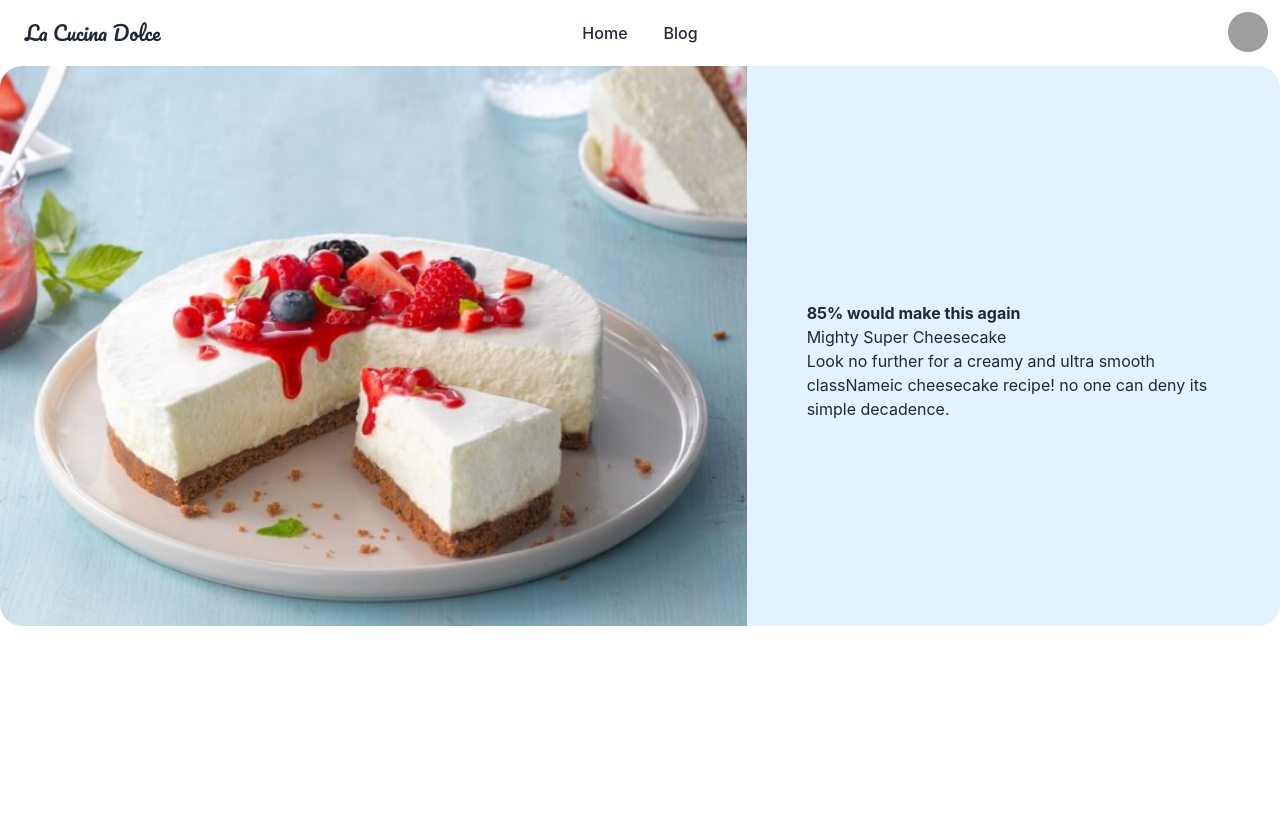
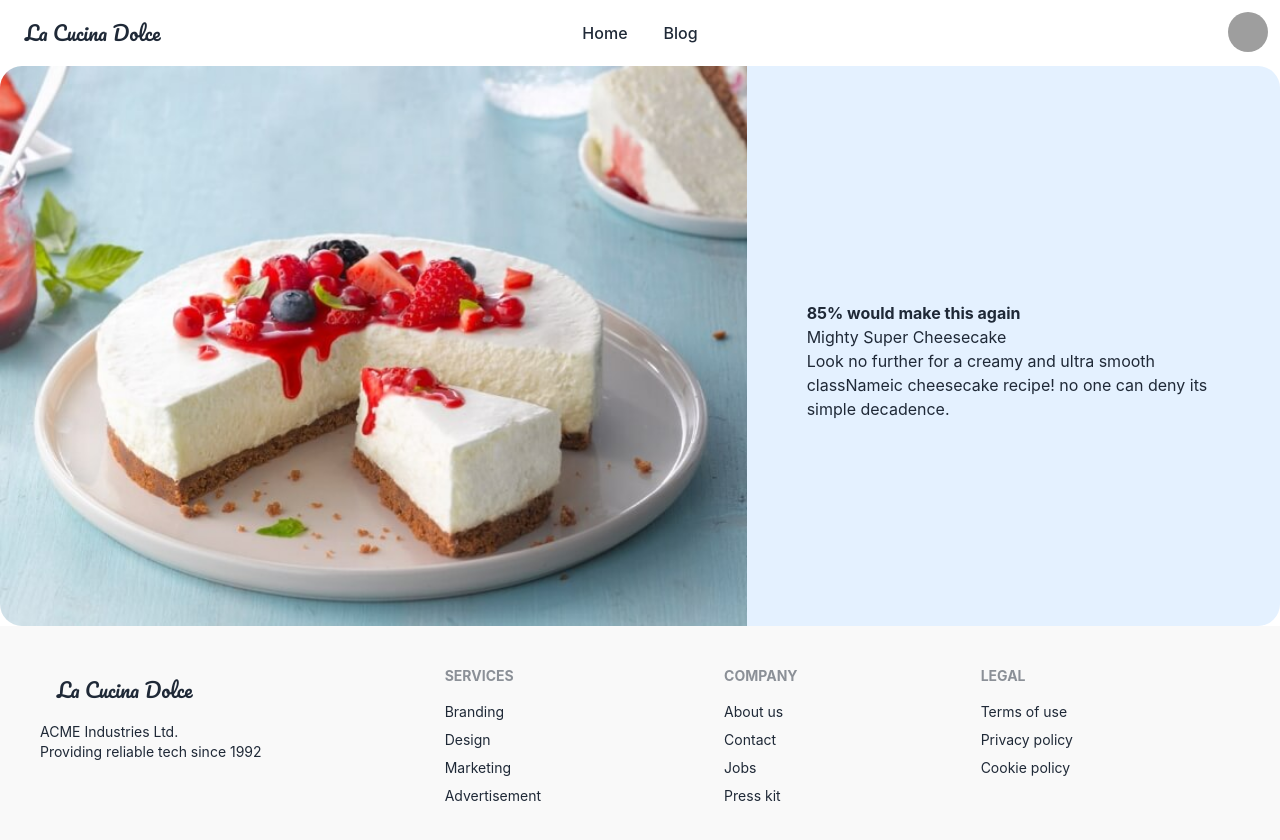
Before and after one commit to Himangsu-Roy/la-cucina-dolce-client, a React (Vite) app: page / in a window 1280 px wide. Shown: the top 840 px of the page. Before the commit the page ends 800 px from the top, so only its background shows below. Built offline with nearby package versions, Linux system fonts and the light colour scheme; grey boxes are pictures that could not be loaded.

Commit message:
footer added

```diff
--- a/src/App.jsx
+++ b/src/App.jsx
@@ -9,7 +9,8 @@
 
   return (
     <>
-      <Home/>
+      <Home />
+
     </>
   )
 }
--- /dev/null
+++ b/src/components/Footer/Footer.jsx
@@ -0,0 +1,45 @@
+import React from "react";
+import { Link } from "react-router-dom";
+
+const Footer = () => {
+  return (
+    <footer className="footer p-10 bg-[#F9F9F9] text-base-content">
+      <div>
+        <Link
+          to="/"
+          className="btn btn-ghost normal-case text-xl"
+          style={{ fontFamily: "Pacifico, cursive" }}
+        >
+          La Cucina Dolce
+        </Link>
+        <p>
+          ACME Industries Ltd.
+          <br />
+          Providing reliable tech since 1992
+        </p>
+      </div>
+      <div>
+        <span className="footer-title">Services</span>
+        <a className="link link-hover">Branding</a>
+        <a className="link link-hover">Design</a>
+        <a className="link link-hover">Marketing</a>
+        <a className="link link-hover">Advertisement</a>
+      </div>
+      <div>
+        <span className="footer-title">Company</span>
+        <a className="link link-hover">About us</a>
+        <a className="link link-hover">Contact</a>
+        <a className="link link-hover">Jobs</a>
+        <a className="link link-hover">Press kit</a>
+      </div>
+      <div>
+        <span className="footer-title">Legal</span>
+        <a className="link link-hover">Terms of use</a>
+        <a className="link link-hover">Privacy policy</a>
+        <a className="link link-hover">Cookie policy</a>
+      </div>
+    </footer>
+  );
+};
+
+export default Footer;
--- a/src/components/Header/Header.jsx
+++ b/src/components/Header/Header.jsx
@@ -31,12 +31,14 @@
             <Link to="/blog">Blog</Link>
           </ul>
         </div>
-        <a
+        <Link to="/"
           className="btn btn-ghost normal-case text-xl"
           style={{ fontFamily: "Pacifico, cursive" }}
         >
           La Cucina Dolce
-        </a>
+        </Link>
+
+
       </div>
       <div className="navbar-center hidden lg:flex">
         <ul className="menu menu-horizontal px-1 gap-9 font-[500]">
--- a/src/layout/Main.jsx
+++ b/src/layout/Main.jsx
@@ -1,14 +1,16 @@
-import React from 'react';
-import Banner from '../components/Banner/Banner';
-import Header from '../components/Header/Header';
+import React from "react";
+import Banner from "../components/Banner/Banner";
+import Footer from "../components/Footer/Footer";
+import Header from "../components/Header/Header";
 
 const Main = () => {
-    return (
-        <div className='max-w-[1280px] mx-auto'>
-            <Header />
-            <Banner/>
-        </div>
-    );
-}
+  return (
+    <div className="max-w-[1280px] mx-auto">
+      <Header />
+      <Banner />
+      <Footer />
+    </div>
+  );
+};
 
 export default Main;
```
